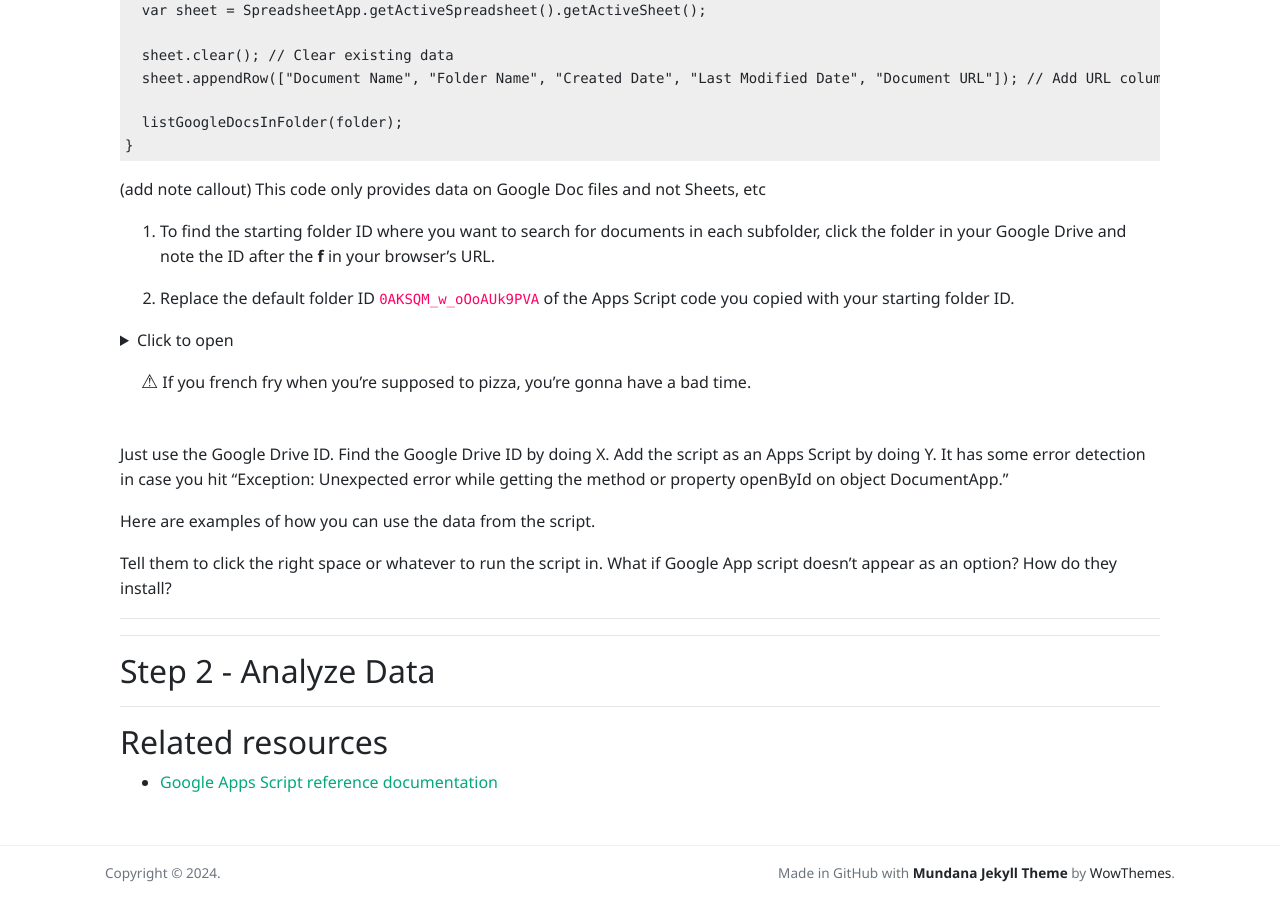
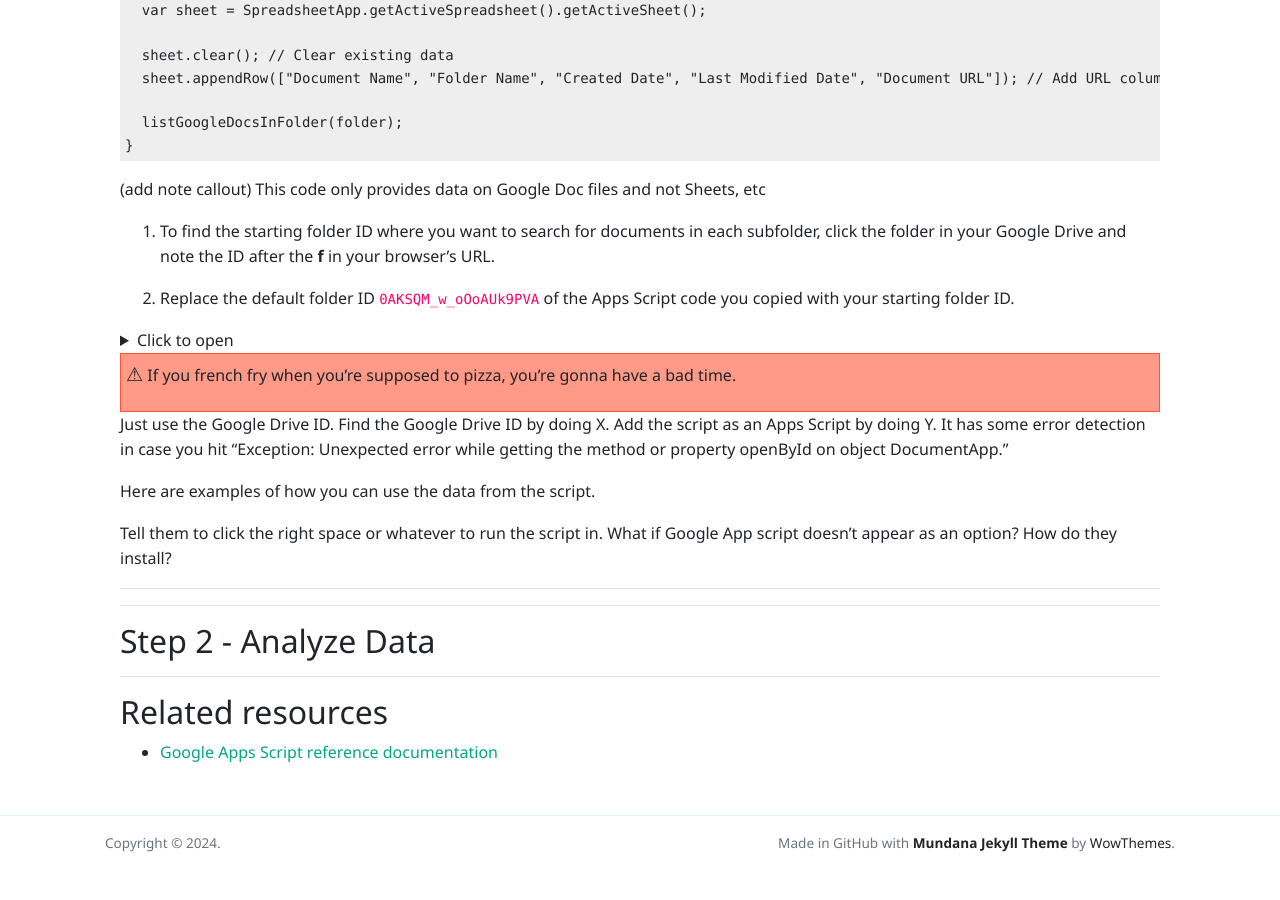
Before and after one commit to stumblefiend/jeremy.pugh, a Jekyll site: the page built from assets/scripts/google-drive-content-review.md, in a window 1280 px wide and 900 px high, scrolled down 1982 px. Built offline with Jekyll 4.4.1, drawn with Linux system fonts in a browser that asks for light colours; nearby versions of some CDN libraries; our own code applies the rules of GitHub Pages for plain Markdown files; after the commit the page ends 2852 px from its top, so only the background shows below that.

Commit message:
Update google-drive-content-review.md

```diff
--- a/assets/scripts/google-drive-content-review.md
+++ b/assets/scripts/google-drive-content-review.md
@@ -90,7 +90,7 @@ function listGoogleDocs() {
 <summary>Click to open</summary>
 <p>If your browser supports this element, it should allow you to expand and collapse these details.</p></details>
 
-<div class="alert">
+<div class="alert-jp">
   <p><span style="font-size:larger;">⚠</span>
 If you french fry when you’re supposed to pizza, you’re gonna have a bad time.</p>
 </div>
```
